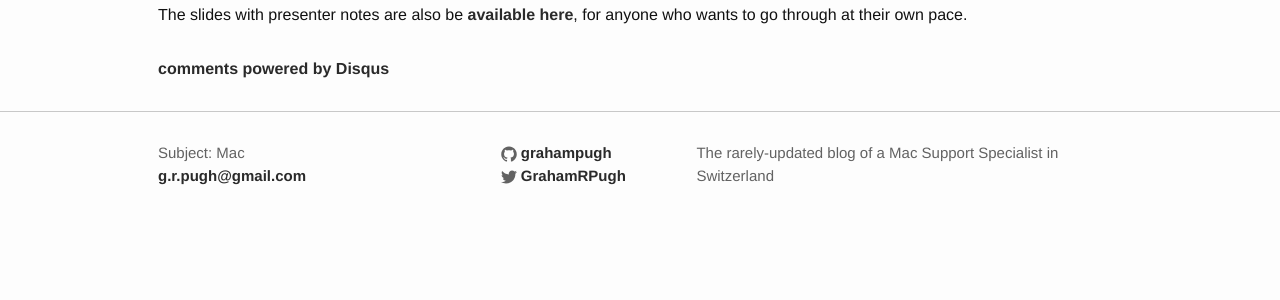
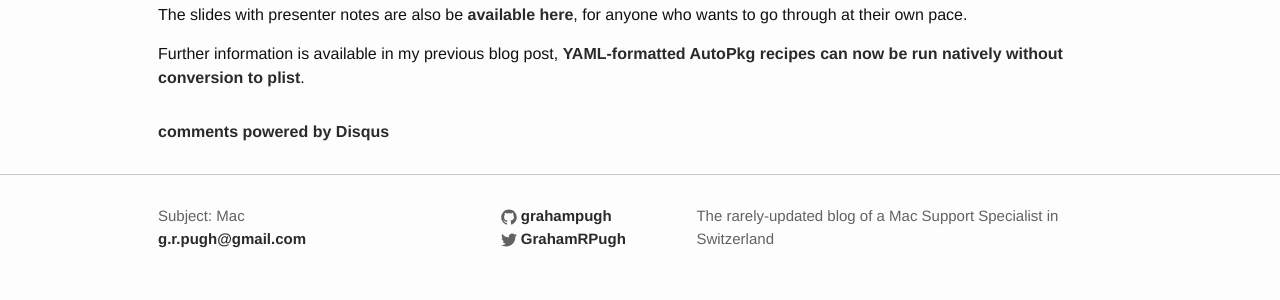
Before and after one commit to grahampugh/grahampugh.github.io, a Jekyll site: the page built from _posts/2021-03-30-texas-apple-admins-presentation-yaml.md, in a window 1280 px wide, cut to the strip 614-924 px from the top of the page. Shown: the top 300 px of the strip. Built offline with Jekyll 4.4.1, drawn with Linux system fonts in a browser that asks for light colours; comment, search, counter and statistics services are not loaded.

Commit message:
add link to previous post

```diff
--- a/_posts/2021-03-30-texas-apple-admins-presentation-yaml.md
+++ b/_posts/2021-03-30-texas-apple-admins-presentation-yaml.md
@@ -12,7 +12,10 @@ The presentation was not be recorded live, but I have recorded it separately, an
 
 The slides with presenter notes are also be [available here][2], for anyone who wants to go through at their own pace.
 
+Further information is available in my previous blog post, [YAML-formatted AutoPkg recipes can now be run natively without conversion to plist][3].
+
 [1]: https://houstonappleadmins.org/TexasAppleAdminsVirtual/
 [2]: /assets/documents/TAA_2021_AutoPkg_YAML.pdf
+[3]: /2021/03/02/autopkg-native-yaml-recipes.html
 
 {% include urls.md %}
```
